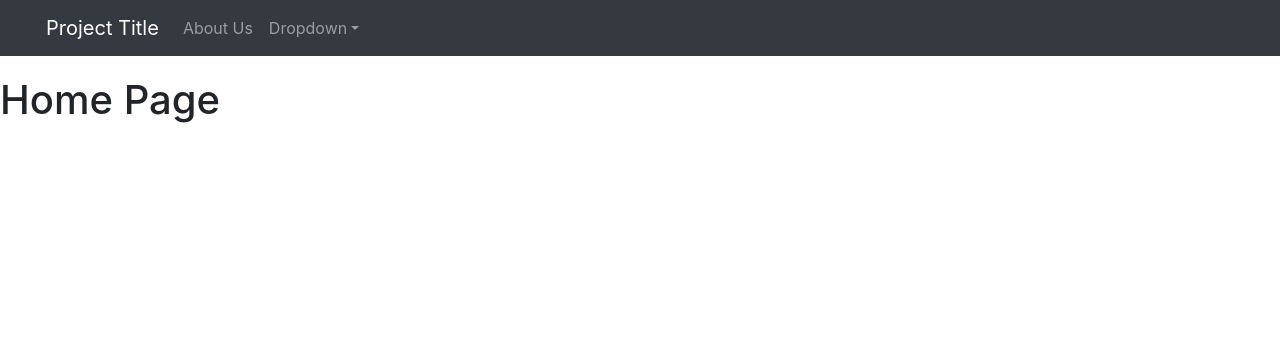
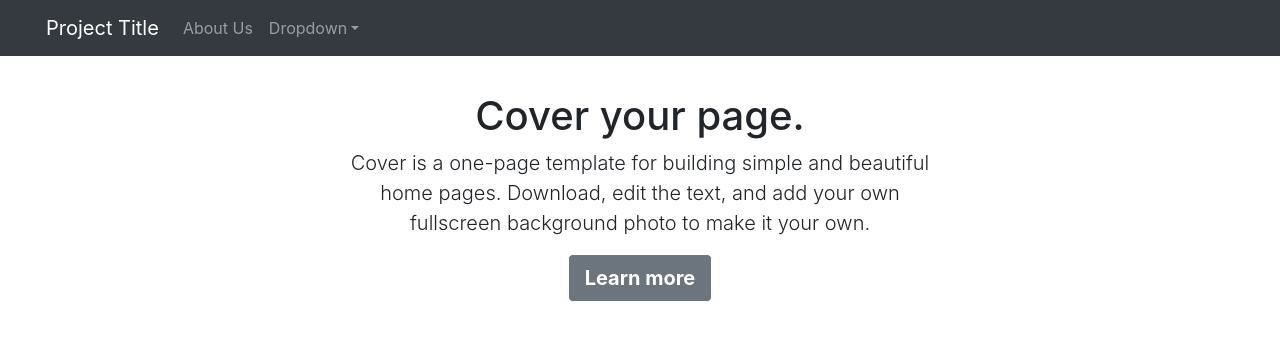
Before and after one commit to gabe7murphy/Flask-EC2, a Flask app: page / in a window 1280 px wide. Shown: the top 341 px of the page. Run offline with Flask 2, Linux system fonts and the light colour scheme; some libraries are stand-ins or nearby versions.

Commit message:
working on homepage

```diff
--- a/templates/home.html
+++ b/templates/home.html
@@ -5,5 +5,21 @@ Home
 {% endblock %}
 
 {% block content %}
-<h1>Home Page</h1>
+
+<style>
+    .cover-container {
+        max-width: 42em;
+    }
+</style>
+
+<div class="cover-container d-flex w-100 h-100 p-3 mx-auto flex-column">
+    <main class="px-3" style="text-align: center;">
+        <h1>Cover your page.</h1>
+        <p class="lead">Cover is a one-page template for building simple and beautiful home pages. Download, edit the
+            text, and add your own fullscreen background photo to make it your own.</p>
+        <p class="lead">
+            <a href="https://www.reddit.com/r/OSU/" class="btn btn-lg btn-secondary fw-bold border-white bg-blue" target="_blank">Learn more</a>
+        </p>
+    </main>
+</div>
 {% endblock %}
```
